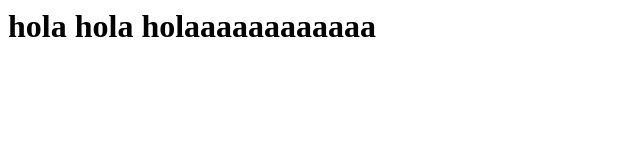
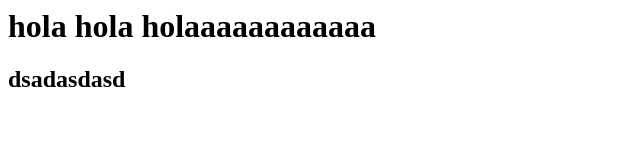
Before and after one commit to franco4545/practicandoando, a plain HTML site: page index.html in a window 1280 px wide. Shown: the whole page, without its empty margins (0-640 px from the left). Drawn offline with Linux system fonts and the light colour scheme.

Commit message:
el comentario que le quiera poner

```diff
--- a/index.html
+++ b/index.html
@@ -2,6 +2,7 @@
 <head></head>
 <body>
 <h1>hola hola holaaaaaaaaaaaa</h1>
+<h2>dsadasdasd</h2>
 </body>
 
 </html>
```
